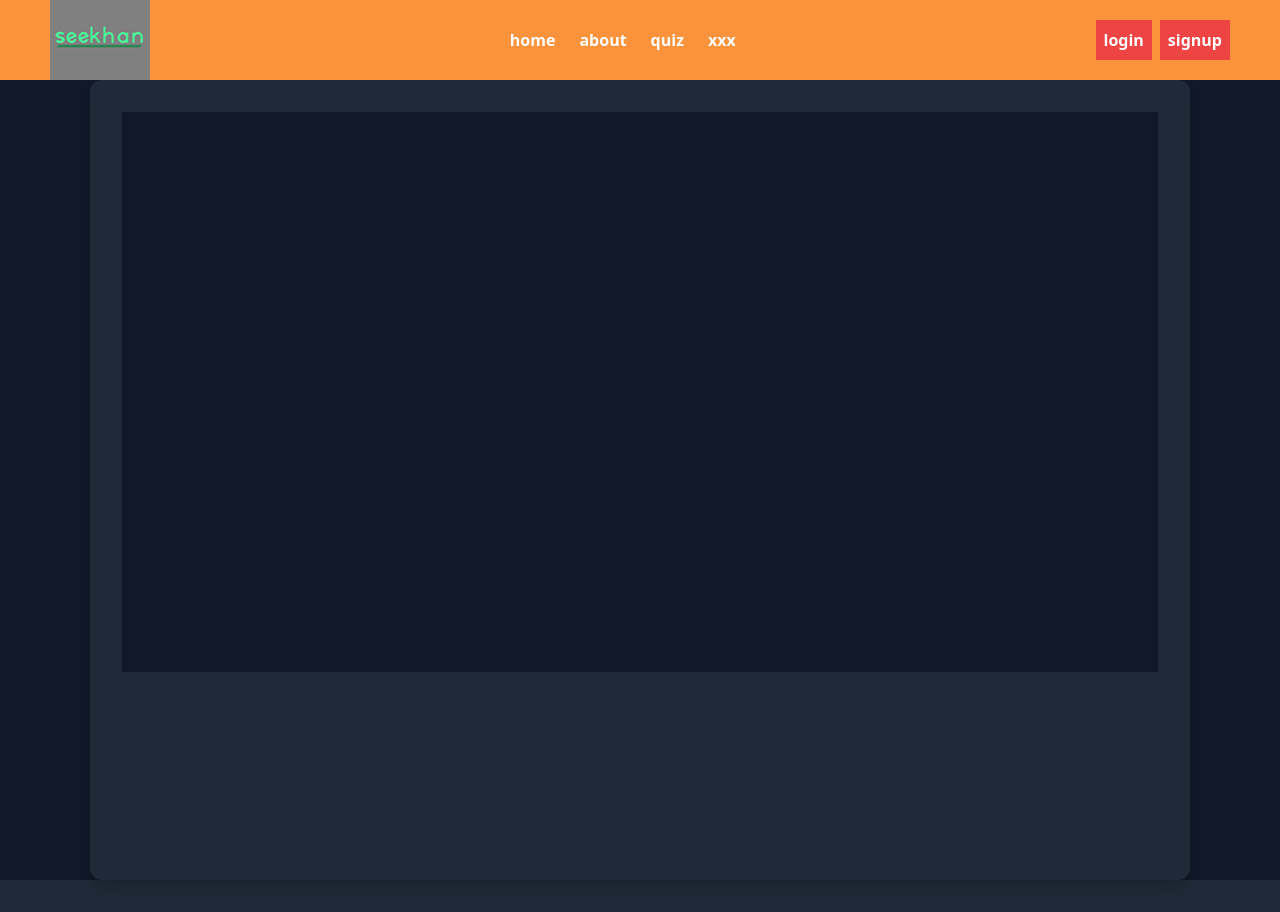
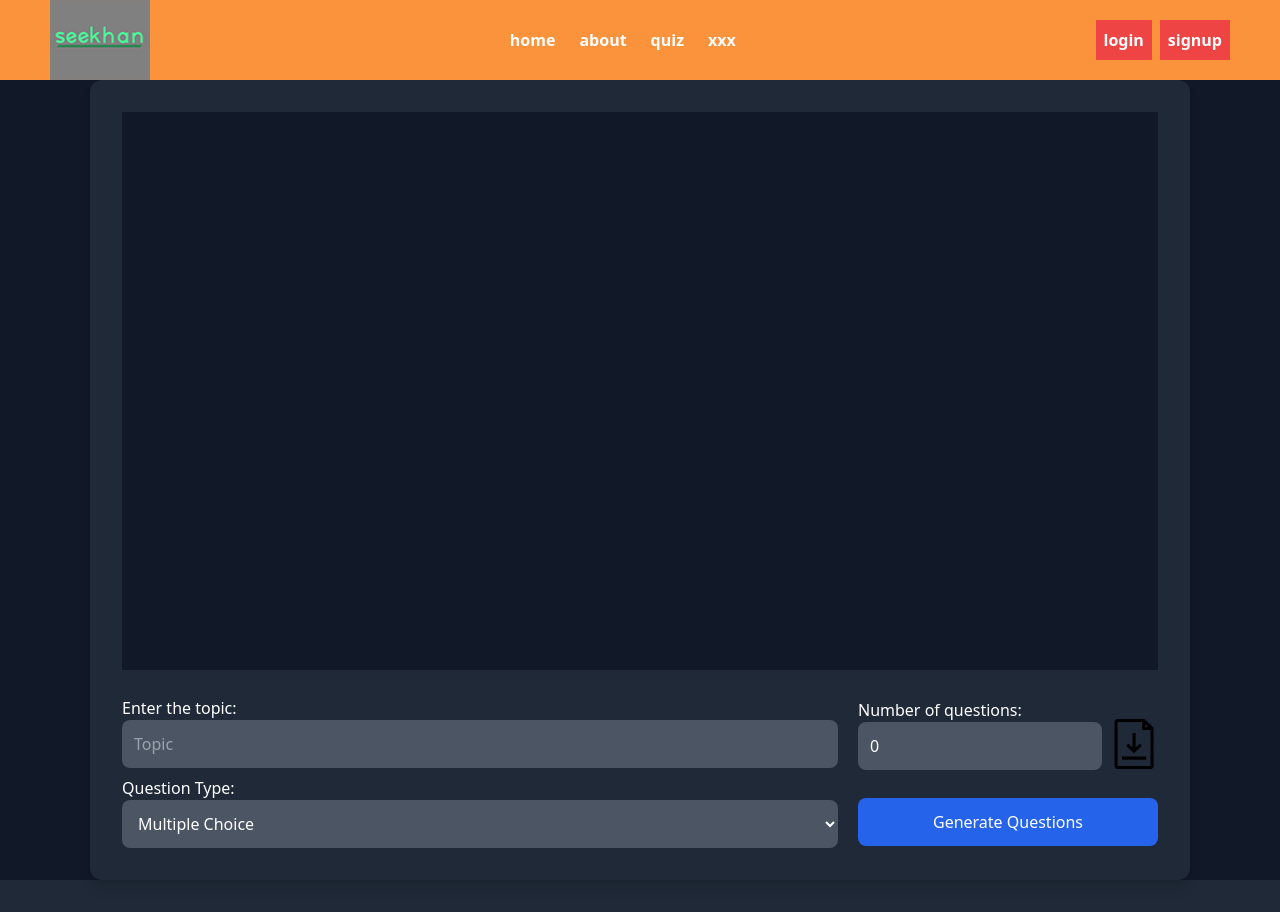
Before and after one commit to nishit009/seekhanApp, a React (Vite) app in the folder seekhan/: page /FineTune in a window 1280 px wide. Shown: the top 912 px of the page. Built offline with nearby package versions, Linux system fonts and the light colour scheme.

Commit message:
updated 12

```diff
--- a/seekhan/src/components/quizComponents/FineTune.jsx
+++ b/seekhan/src/components/quizComponents/FineTune.jsx
@@ -1,4 +1,5 @@
 import React, { useState } from "react";
+import downloadFile from "../assets/downloadFile.png";
 
 function FineTune() {
   const [topic, setTopic] = useState("");
@@ -80,9 +81,9 @@ function FineTune() {
   return (
     <div className="w-full h-screen bg-gray-900 flex items-center justify-center">
       <div className="w-[1100px] h-screen bg-gray-800 p-8 rounded-xl shadow-lg space-y-6 flex flex-col flex-wrap gap-y-[2px]">
-        <div className="flex-grow m-auto bg-gray-900 w-full">
+        <div className="flex-grow my-auto bg-gray-900 w-full flex flex-col">
           {error && (
-            <div className="bg-red-600 text-white p-2 rounded-lg">
+            <div className="bg-red-600 text-white p-2 rounded-lg ">
               <strong>Error:</strong> {error}
             </div>
           )}
@@ -103,9 +104,69 @@ function FineTune() {
           className="space-y-4 bg-gray-800 min-h-[150px]"
           onSubmit={pushAll}
         >
-          <div className="flex flex-row">
-            <div className="flex-grow"></div>
-            <div className="w-[300px] flex flex-col justify-center items-center"></div>
+          <div className="flex flex-row gap-x-5">
+            <div className="flex-grow space-y-2">
+              <div>
+                <label className="block text-white" htmlFor="topic">
+                  Enter the topic:
+                </label>
+                <input
+                  type="text"
+                  id="topic"
+                  value={topic}
+                  onChange={(e) => setTopic(e.target.value)}
+                  className="w-full p-3 rounded-lg bg-gray-600 text-white placeholder-gray-400"
+                  placeholder="Topic"
+                />
+              </div>
+              <div>
+                <label htmlFor="type" className="block text-white">
+                  Question Type:
+                </label>
+                <select
+                  name="type"
+                  className="w-full p-3 rounded-lg bg-gray-600 text-white placeholder-gray-400"
+                  onChange={(e) => setType(e.target.value)}
+                  value={type}
+                  defaultValue={"multiple-choice"}
+                >
+                  <option value="multiple-choice">Multiple Choice</option>
+                  <option value="true-false">True/False</option>
+                  <option value="fill-in-the-blank">Fill-in-the-Blank</option>
+                </select>
+              </div>
+            </div>
+            <div className="w-[300px] flex flex-col justify-center items-center gap-y-7">
+              <div className="w-[300px] flex flex-row justify-center items-center gap-x-2">
+                <div className="flex-grow">
+                  <label className="block text-white" htmlFor="questions">
+                    Number of questions:
+                  </label>
+                  <input
+                    type="number"
+                    id="questions"
+                    value={question}
+                    onChange={(e) => setQuestions(Number(e.target.value))}
+                    className="w-full p-3 rounded-lg bg-gray-600 text-white placeholder-gray-400"
+                    placeholder="Number of questions"
+                  />
+                </div>
+                <button>
+                  <img
+                    src={downloadFile}
+                    alt="Download File"
+                    className="w-[50px] h-[50px] mt-5"
+                  />
+                </button>
+              </div>
+              <button
+                type="submit"
+                className="w-full p-3 bg-blue-600 text-white rounded-lg"
+                disabled={loading}
+              >
+                {loading ? "Generating..." : "Generate Questions"}
+              </button>
+            </div>
           </div>
         </form>
       </div>
```
Also changed, not shown: seekhan/src/components/assets/downloadFile.png (added), 1 other file (tests, documents, lock files or other folders).
